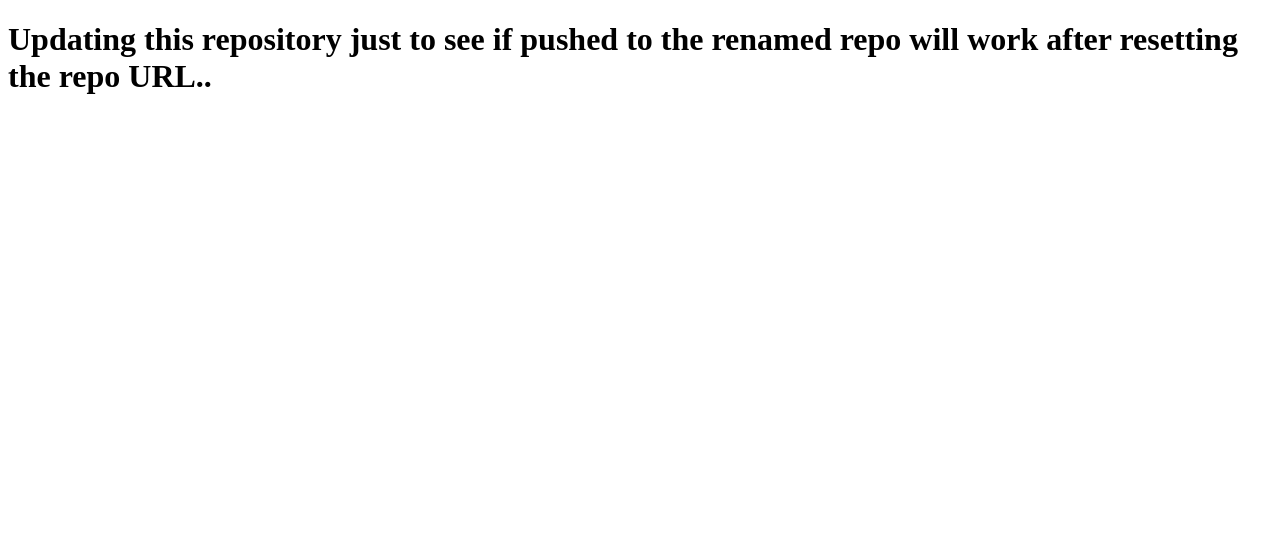
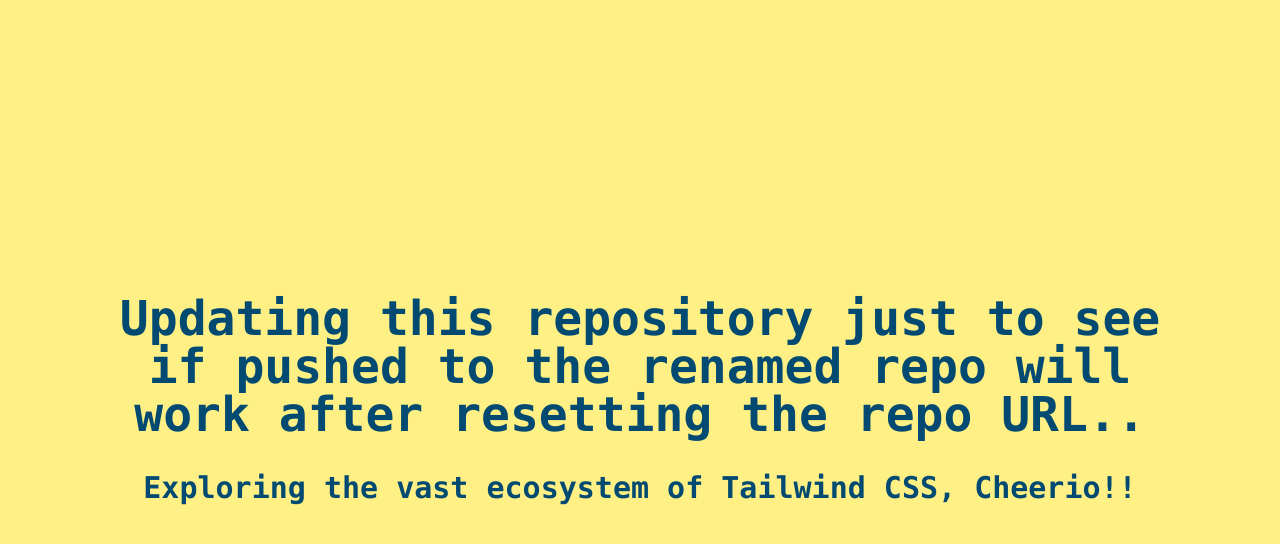
Before and after one commit to Timmydrax/Cardzeal, a plain HTML site: page index.html in a window 1280 px wide. Drawn offline with nearby package versions, Linux system fonts and the light colour scheme.

Commit message:
TEST: Testing Tailwind CDN

```diff
--- a/index.html
+++ b/index.html
@@ -3,12 +3,15 @@
   <head>
     <meta charset="UTF-8" />
     <meta name="viewport" content="width=device-width, initial-scale=1.0" />
+    <script src="https://cdn.jsdelivr.net/npm/@tailwindcss/browser@4"></script>
+    <link rel="stylesheet" href="./style.css" />
     <title>Telswap</title>
   </head>
-  <body>
-    <h1>
+  <body class="h-screen w-screen bg-yellow-200 flex flex-col items-center justify-center gap-8">
+    <h1 class="text-sky-900 font-mono font-bold text-5xl text-center">
       Updating this repository just to see if pushed to the renamed repo will
       work after resetting the repo URL..
     </h1>
+    <h2 class="font-mono font-semibold text-sky-900 text-3xl text-center">Exploring the vast ecosystem of Tailwind CSS, Cheerio!!</h2>
   </body>
 </html>
```
